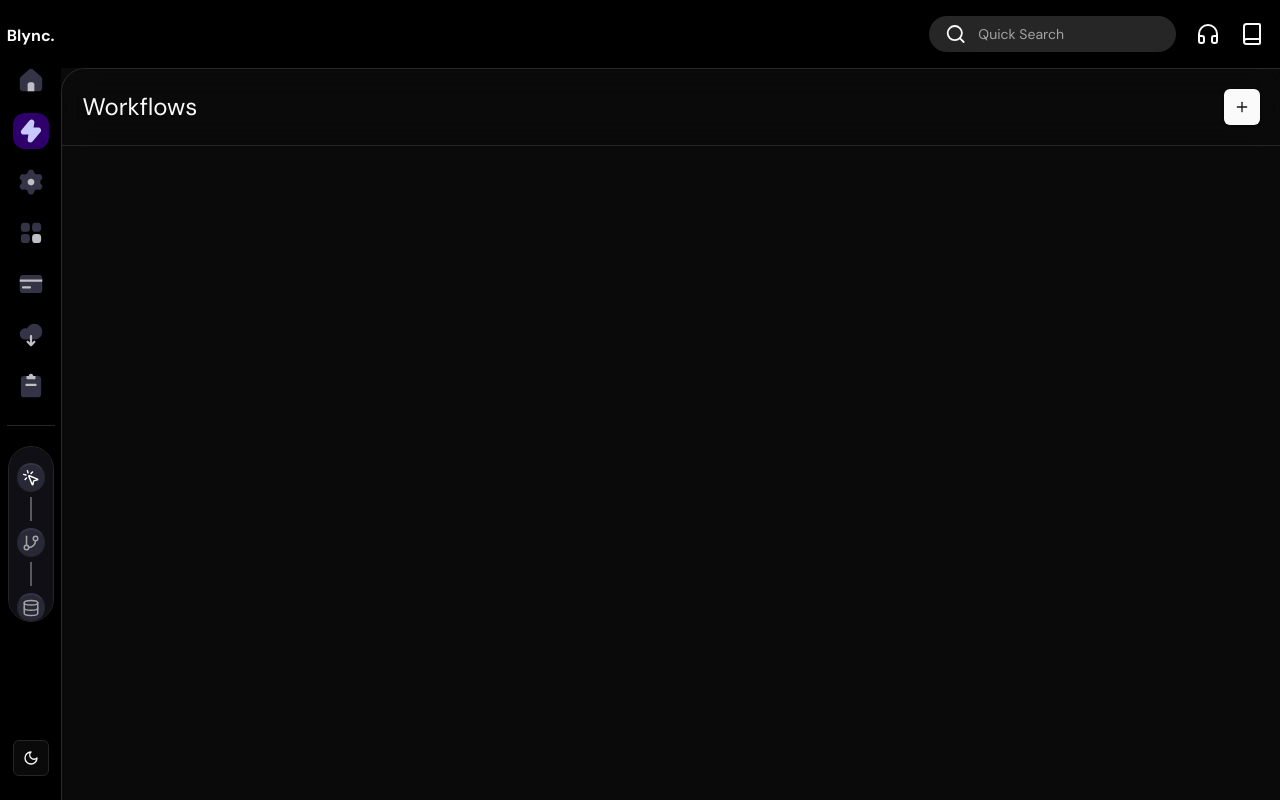
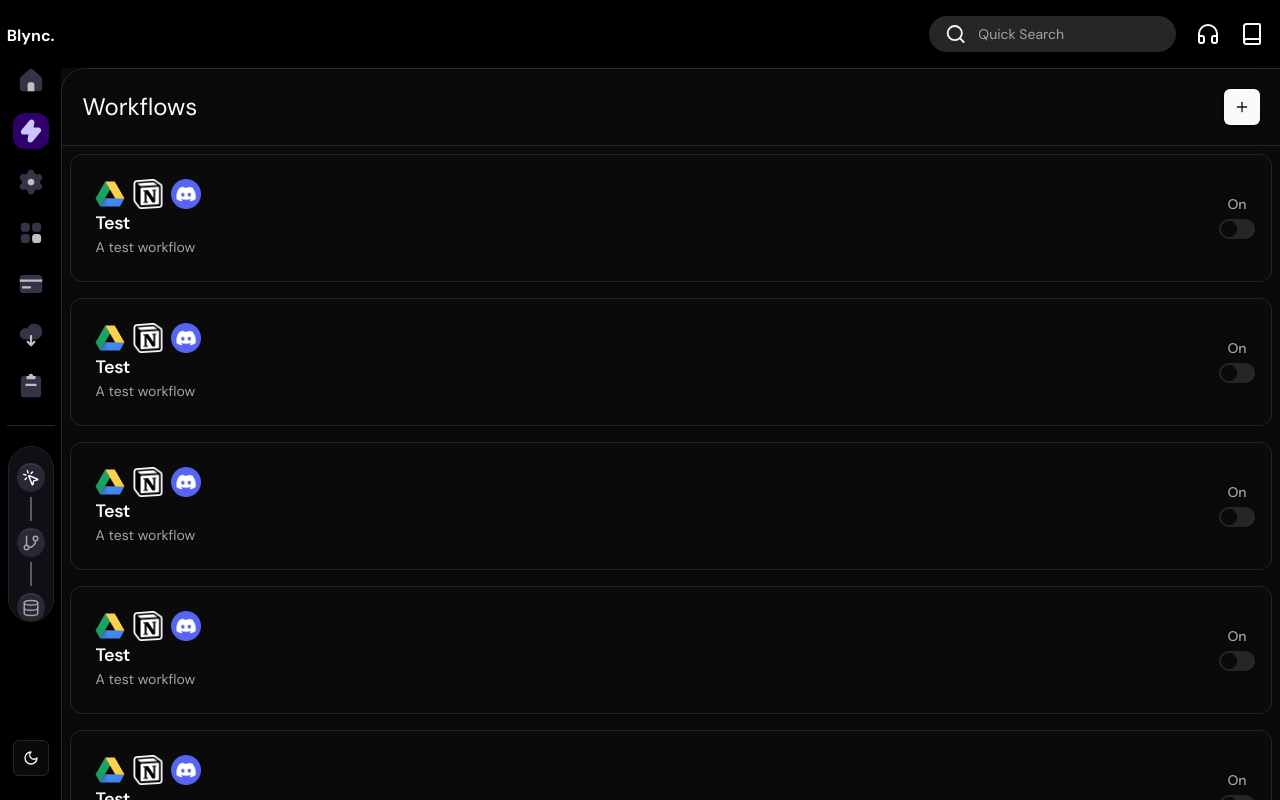
Before and after one commit to Lagnajit09/auto-weave, a Next.js app: page /workflows in a window 1280 px wide. Built offline with nearby package versions, Linux system fonts and the light colour scheme; no server answers.

Commit message:
add: workflow-cards

```diff
--- a/package.json
+++ b/package.json
@@ -19,6 +19,7 @@
     "@radix-ui/react-label": "^2.1.0",
     "@radix-ui/react-separator": "^1.1.0",
     "@radix-ui/react-slot": "^1.1.0",
+    "@radix-ui/react-switch": "^1.1.1",
     "@radix-ui/react-tooltip": "^1.1.3",
     "@tsparticles/engine": "^3.5.0",
     "@tsparticles/react": "^3.0.0",
--- /dev/null
+++ b/src/app/(main)/(pages)/workflows/_components/index.tsx
@@ -0,0 +1,21 @@
+import React from "react";
+import Workflow from "./workflow";
+
+type Props = {};
+
+const Workflows = (props: Props) => {
+  return (
+    <div className="relative flex flex-col gap-4">
+      <section className="flex flex-col m-2">
+        <Workflow
+          name="Test"
+          description="A test workflow"
+          id="1jhas7c6dsc"
+          publish={false}
+        />
+      </section>
+    </div>
+  );
+};
+
+export default Workflows;
--- /dev/null
+++ b/src/app/(main)/(pages)/workflows/_components/workflow.tsx
@@ -0,0 +1,68 @@
+import React from "react";
+import {
+  Card,
+  CardDescription,
+  CardHeader,
+  CardTitle,
+} from "@/components/ui/card";
+import Link from "next/link";
+import Image from "next/image";
+import { Label } from "@/components/ui/label";
+import { Switch } from "@/components/ui/switch";
+
+type Props = {
+  name: string;
+  description: string;
+  id: string;
+  publish: boolean | null;
+};
+
+const Workflow = ({ description, id, name, publish }: Props) => {
+  return (
+    <Card className="flex w-full items-center justify-between">
+      <CardHeader className="flex flex-col gap-4">
+        <Link href={`/workflows/editor/${id}`}>
+          <div className="flex flex-row gap-2">
+            <Image
+              src="/googleDrive.png"
+              alt="Google Drive"
+              height={30}
+              width={30}
+              className="object-contain"
+            />
+            <Image
+              src="/notion.png"
+              alt="Google Drive"
+              height={30}
+              width={30}
+              className="object-contain"
+            />
+            <Image
+              src="/discord.png"
+              alt="Google Drive"
+              height={30}
+              width={30}
+              className="object-contain"
+            />
+          </div>
+          <div className="">
+            <CardTitle className="text-lg">{name}</CardTitle>
+            <CardDescription>{description}</CardDescription>
+          </div>
+        </Link>
+      </CardHeader>
+      <div className="flex flex-col items-center gap-2 p-4">
+        <Label htmlFor="airplane-mode" className="text-muted-foreground">
+          On
+        </Label>
+        <Switch
+          id="airplane-mode"
+          // onClick={onPublishFlow}
+          //   defaultChecked={publish!}
+        />
+      </div>
+    </Card>
+  );
+};
+
+export default Workflow;
--- /dev/null
+++ b/src/app/(main)/(pages)/workflows/editor/[editorId]/page.tsx
@@ -0,0 +1,9 @@
+import React from "react";
+
+type Props = {};
+
+const Page = (props: Props) => {
+  return <div className="h-full">Page</div>;
+};
+
+export default Page;
--- /dev/null
+++ b/src/app/(main)/(pages)/workflows/editor/page.tsx
@@ -0,0 +1,16 @@
+"use client";
+import { useRouter } from "next/navigation";
+import { usePathname } from "next/navigation";
+
+const Page = () => {
+  const router = useRouter();
+  const path = usePathname();
+
+  if (path === "/workflows/editor") {
+    router.replace("/workflows");
+  }
+
+  return <div>Editor Page</div>;
+};
+
+export default Page;
--- a/src/app/(main)/(pages)/workflows/page.tsx
+++ b/src/app/(main)/(pages)/workflows/page.tsx
@@ -1,17 +1,23 @@
 import React from "react";
 import WorkflowButton from "./_components/workflow-button";
+import Workflows from "./_components";
 
 type Props = {};
 
-const Workflows = (props: Props) => {
+const page = (props: Props) => {
   return (
-    <div className="flex flex-col gap-4">
+    <div className="flex flex-col relative">
       <h1 className="sticky top-0 z-[10] flex items-center justify-between border-b bg-background/50 p-5 text-2xl backdrop-blur-lg">
         Workflows
         <WorkflowButton />
       </h1>
+      <Workflows />
+      <Workflows />
+      <Workflows />
+      <Workflows />
+      <Workflows />
     </div>
   );
 };
 
-export default Workflows;
+export default page;
--- /dev/null
+++ b/src/components/ui/switch.tsx
@@ -0,0 +1,29 @@
+"use client"
+
+import * as React from "react"
+import * as SwitchPrimitives from "@radix-ui/react-switch"
+
+import { cn } from "@/lib/utils"
+
+const Switch = React.forwardRef<
+  React.ElementRef<typeof SwitchPrimitives.Root>,
+  React.ComponentPropsWithoutRef<typeof SwitchPrimitives.Root>
+>(({ className, ...props }, ref) => (
+  <SwitchPrimitives.Root
+    className={cn(
+      "peer inline-flex h-5 w-9 shrink-0 cursor-pointer items-center rounded-full border-2 border-transparent shadow-sm transition-colors focus-visible:outline-none focus-visible:ring-2 focus-visible:ring-ring focus-visible:ring-offset-2 focus-visible:ring-offset-background disabled:cursor-not-allowed disabled:opacity-50 data-[state=checked]:bg-primary data-[state=unchecked]:bg-input",
+      className
+    )}
+    {...props}
+    ref={ref}
+  >
+    <SwitchPrimitives.Thumb
+      className={cn(
+        "pointer-events-none block h-4 w-4 rounded-full bg-background shadow-lg ring-0 transition-transform data-[state=checked]:translate-x-4 data-[state=unchecked]:translate-x-0"
+      )}
+    />
+  </SwitchPrimitives.Root>
+))
+Switch.displayName = SwitchPrimitives.Root.displayName
+
+export { Switch }
```
Also changed, not shown: 1 other file (tests, documents, lock files or other folders).
